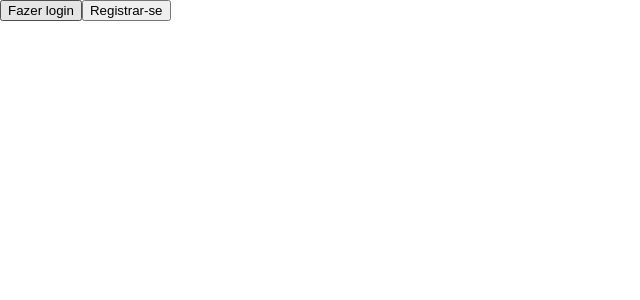
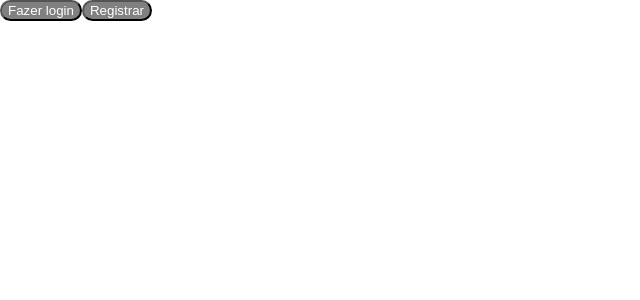
Before and after one commit to tupis/crud-next, a Next.js app: page / in a window 1280 px wide. Shown: the top 300 px of the page, without its empty margins (0-640 px from the left). Built offline with nearby package versions, Linux system fonts and the light colour scheme.

Commit message:
feat: button ref login and register router

```diff
--- /dev/null
+++ b/components/Button.ts
@@ -0,0 +1,10 @@
+import styled from "styled-components";
+
+const Button = styled.button`
+  padding: 10;
+  background-color: gray;
+  border-radius: 20px;
+  color: white;
+`;
+
+export default Button;
--- a/pages/index.tsx
+++ b/pages/index.tsx
@@ -1,5 +1,7 @@
 import type { NextPage } from "next";
 import Head from "next/head";
+import Button from "../components/Button";
+import Link from "next/link";
 
 const Home: NextPage = () => {
   return (
@@ -7,8 +9,12 @@ const Home: NextPage = () => {
       <Head>
         <title>Home</title>
       </Head>
-      <button>Fazer login</button>
-      <button>Registrar-se</button>
+      <Button>
+        <Link href="/login">Fazer login</Link>
+      </Button>
+      <Button>
+        <Link href="/register">Registrar</Link>
+      </Button>
     </>
   );
 };
```
